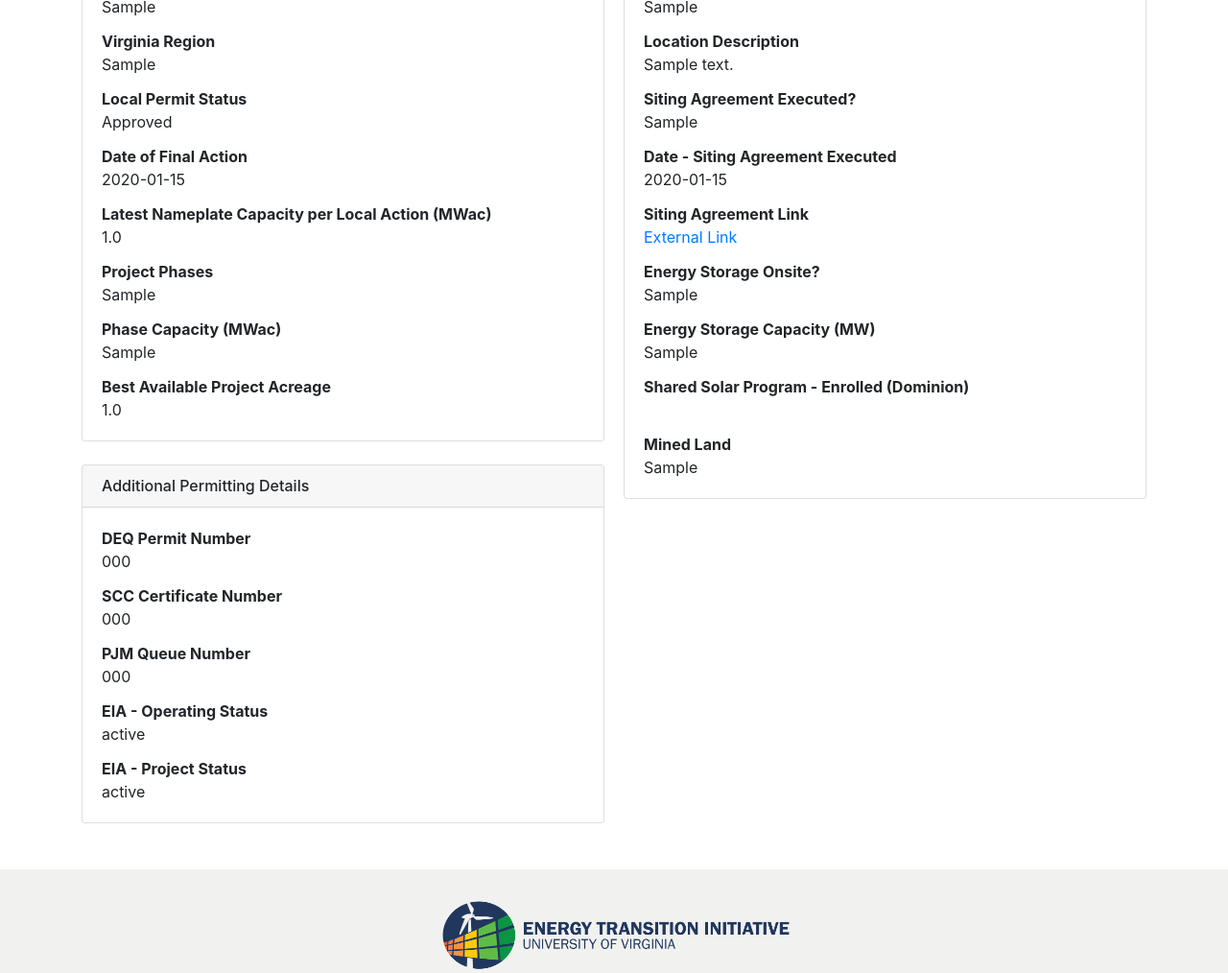
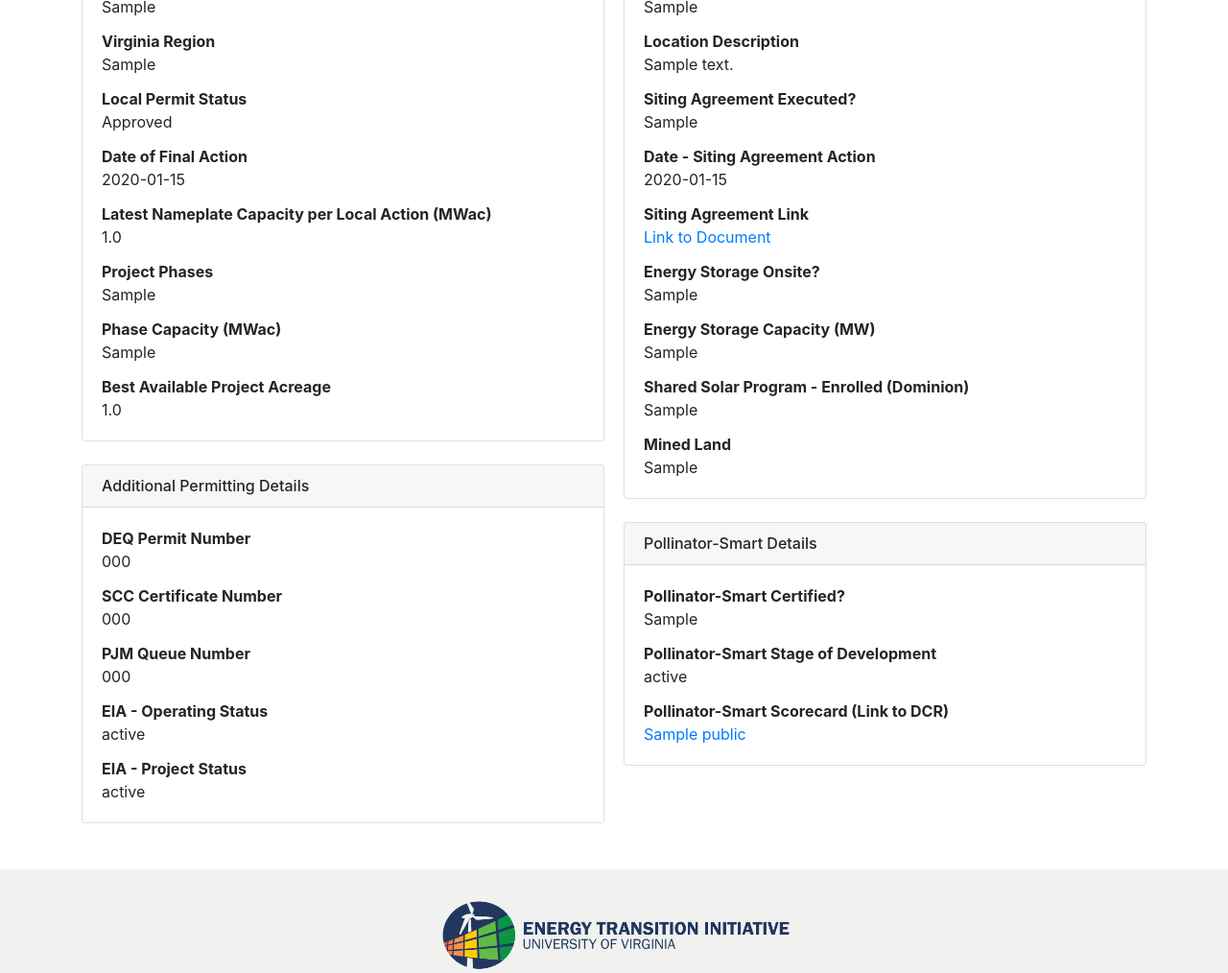
Before and after one commit to coopercenter/solar-database, a Django app: page /project/1/ in a window 1280 px wide. Shown: the part 776-1790 px from the top of the page at 96% size. Run offline with Django 4.2, Linux system fonts and the light colour scheme; tables that the repository leaves empty hold one stand-in row (values such as "Sample post"); parts of the project's set-up code (start-up, migrations or seed data) failed here and were passed over; some libraries are stand-ins or nearby versions; grey boxes are pictures that could not be loaded.

Commit message:
Content and visualization tweaks, restore default debug settings, prep for public release

```diff
--- a/database/models.py
+++ b/database/models.py
@@ -34,7 +34,7 @@
     project_name = models.TextField(db_column='project_name', blank=True, null=True)
     project_phase = models.TextField(db_column='project_phase', blank=True, null=True)
     alt_names = models.TextField(db_column='alt_names', blank=True, null=True)
-    parent_or_child_project = models.TextField(db_column='parent_or_child_project', blank=True, null=True)
+    parent_or_child_project_id = models.TextField(db_column='parent_or_child_project_id', blank=True, null=True)
     prev_project_id = models.TextField(db_column='prev_project_id',blank=True,null=True)
     local_action_project_owner = models.TextField(db_column='local_action_project_owner', blank=True, null=True)
     project_mw = models.FloatField(db_column='project_mw', blank=True, null=True)
@@ -46,13 +46,20 @@
     location_description = models.TextField(db_column='location_description', blank=True, null=True)
     final_action_date = models.TextField(db_column='final_action_date', blank=True, null=True)
     final_action_year = models.TextField(db_column='final_action_year', blank=True, null=True)
+    local_permit_amend_date = models.TextField(db_column='local_permit_amend_date',blank=True,null=True)
+    local_permit_amend_desc = models.TextField(db_column='local_permit_amend_desc',blank=True,null=True)
+    #zoning_permit_conditions = models.TextField(db_column='zoning_permit_conditions',blank=True,null=True)
     siting_agreement_exists = models.TextField(db_column='siting_agreement_exists', blank=True, null=True)
     siting_agreement_date = models.TextField(db_column='siting_agreement_date', blank=True, null=True)
     siting_agreement_link = models.TextField(db_column='siting_agreement_link', blank=True, null=True)
     deq_permit_number = models.TextField(db_column='deq_permit_number', blank=True, null=True)
     scc_certificate_number = models.TextField(db_column='scc_certificate_number', blank=True, null=True)
-    shared_solar_enrolled = models.DateTimeField(db_column='shared_solar_enrolled', blank=True, null=True)
-    mined_land = models.TextField(db_column='aml_program_or_funding', blank=True, null=True)
+    shared_solar_enrolled = models.TextField(db_column='shared_solar_enrolled', blank=True, null=True)
+    mined_land = models.TextField(db_column='mined_land', blank=True, null=True)
+    dcr_pollinator_certified = models.TextField(db_column='dcr_pollinator_certified',blank=True,null=True)
+    dcr_pollinator_status = models.TextField(db_column='dcr_pollinator_status',blank=True,null=True)
+    dcr_pollinator_scorecard = models.TextField(db_column='dcr_pollinator_scorecard',blank=True,null=True)
+    dcr_pollinator_scorecard_name = models.TextField(db_column='dcr_pollinator_scorecard_name',blank=True,null=True)
     energy_storage_onsite = models.TextField(db_column='energy_storage_onsite', blank=True, null=True)
     energy_storage_mw = models.TextField(db_column='energy_storage_mw', blank=True, null=True)
     pjm_queue_number = models.TextField(db_column='pjm_queue_number', blank=True, null=True)
--- a/database/templates/database/dash.html
+++ b/database/templates/database/dash.html
@@ -13,13 +13,13 @@
             <br><br>
             While the information we have compiled is all already publicly available, this is the state's first and only comprehensive source of this data.
             <br><br>
-            Project data is current through <b>February 24, 2025</b>.
+            Project data is current through <b>March 11, 2025</b>.
             <br><br>
-            To cite our data: <i>Weldon Cooper Center for Public Service at the University of Virginia. March 4, 2025. “Virginia Solar Database.” https://solardatabase.coopercenter.org/.</i>
+            To cite our data: <i>Weldon Cooper Center for Public Service at the University of Virginia. March 11, 2025. “Virginia Solar Database.” https://solardatabase.coopercenter.org/.</i>
             <br><br>
             Please visit our <a href="/about">About</a> page to learn about the database's history, data collection methodology, data definitions, and how stakeholder engagement informed the project.
             <br><br>
-            If you find errors or have any questions, or would like to sponsor this project to ensure its ongoing success, contact Elizabeth Marshall,
+            This database is a living document and will be updated regularly. The data has been collected and vetted to the best of our ability; however, we recognize there may be errors. If you find errors, omissions, have any questions, or would like to sponsor this project to ensure its ongoing success, contact Elizabeth Marshall,
             Senior Program Manager, Weldon Cooper Center at UVA, <a href="mailto:emm2t@virginia.edu">emm2t@virginia.edu</a>.
           </p>
         </div>
--- a/database/templates/database/project.html
+++ b/database/templates/database/project.html
@@ -184,7 +184,7 @@
                     </div>
 
                     <div style="height: 12px;"></div>
-                    <div><b> Date - Siting Agreement Executed</b> <br>
+                    <div><b> Date - Siting Agreement Action</b> <br>
                         {% if object.siting_agreement_date.strip %}
                             {{ object.siting_agreement_date}}
                         {% else %}
@@ -195,7 +195,7 @@
                     <div style="height: 12px;"></div>
                     <div><b>Siting Agreement Link</b> <br>
                         {% if object.siting_agreement_link.strip %}
-                            <a href="{{ object.siting_agreement_link }}" target="_blank"> External Link </a>
+                            <a href="{{ object.siting_agreement_link }}" target="_blank"> Link to Document </a>
                         {% else %}
                             &nbsp;
                         {% endif %}
@@ -238,6 +238,39 @@
                     </div>
                 </div>
             </div>
+            <br>
+            <div class="card">
+                <h6 class="card-header">
+                    Pollinator-Smart Details
+                </h6>
+                <div class="card-body">
+                    <div><b>Pollinator-Smart Certified?</b> <br>
+                        {% if object.dcr_pollinator_certified.strip %}
+                            {{ object.dcr_pollinator_certified }}
+                        {% else %}
+                            &nbsp;
+                        {% endif %}
+                    </div>
+
+                    <div style="height: 12px;"></div>
+                    <div><b>Pollinator-Smart Stage of Development</b> <br>
+                        {% if object.dcr_pollinator_status.strip %}
+                            {{ object.dcr_pollinator_status }}
+                        {% else %}
+                            &nbsp;
+                        {% endif %}
+                    </div>
+
+                    <div style="height: 12px;"></div>
+                    <div><b>Pollinator-Smart Scorecard (Link to DCR) </b> <br>
+                        {% if object.dcr_pollinator_scorecard.strip %}
+                        <a href="{{ object.dcr_pollinator_scorecard }}" target="_blank"> {{ object.dcr_pollinator_scorecard_name }} </a>
+                        {% else %}
+                            &nbsp;
+                        {% endif %}
+                    </div>
+                </div>
+            </div>
         </div>
     </div>
 
```
Also changed, not shown: database/plotly_dash.py (+27 -23 lines), database/templates/database/about.html (+6 -3 lines), database/templates/database/data.html (+5 -5 lines), solar_database/settings.py (+6 -4 lines), 4 other files.
